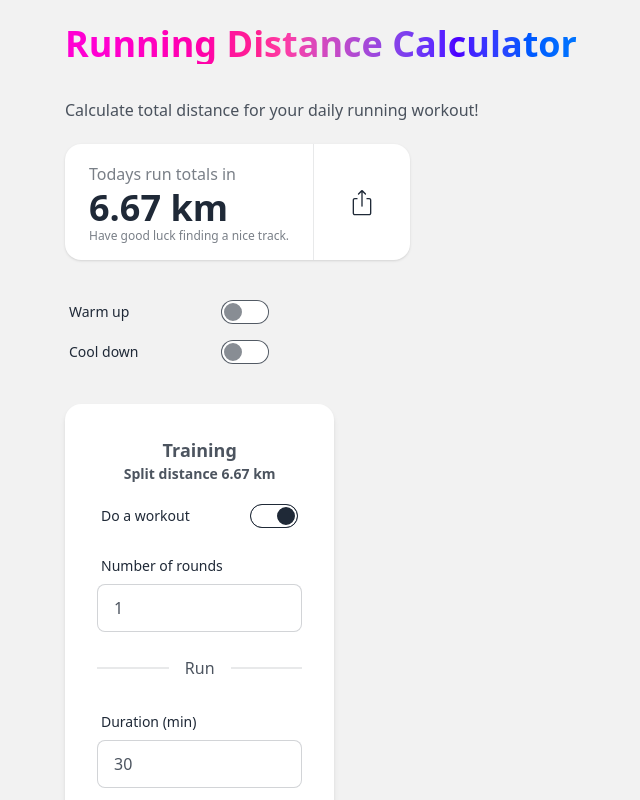
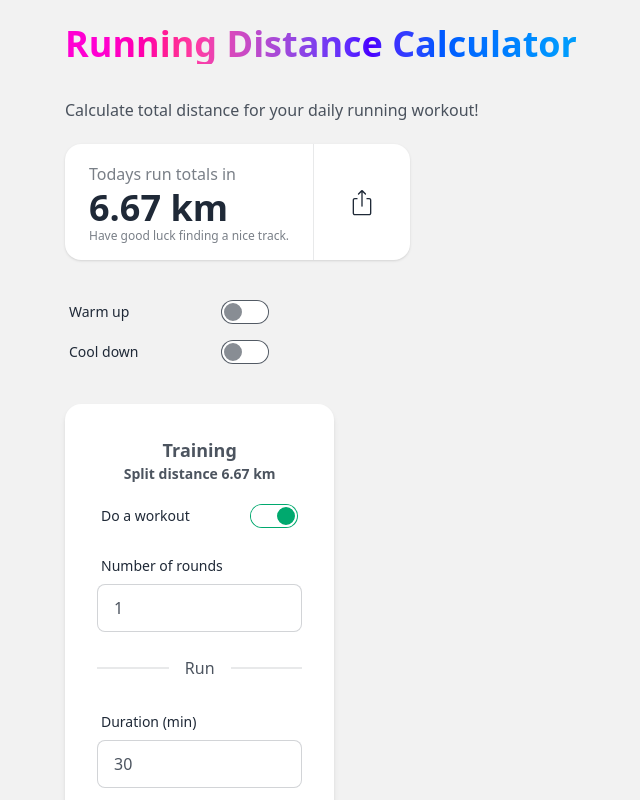
Before and after one commit to fabianschwab/runningCalculator, a SvelteKit app: page / in a window 1280 px wide. Both pictures are taken after a click on the label "Do a workout". Shown: the top 800 px of the page, without its empty margins (139-779 px from the left). Built offline with nearby package versions, Linux system fonts and the light colour scheme.

Commit message:
more colors and animations

```diff
--- a/src/lib/components/Training.svelte
+++ b/src/lib/components/Training.svelte
@@ -25,7 +25,11 @@
 		<div class="form-control">
 			<label class="label cursor-pointer">
 				<span class="label-text">Do a workout</span>
-				<input type="checkbox" class="toggle" bind:checked={trainingStore.enableWorkout} />
+				<input
+					type="checkbox"
+					class="toggle toggle-success"
+					bind:checked={trainingStore.enableWorkout}
+				/>
 			</label>
 		</div>
 		{#if trainingStore.enableWorkout}
@@ -102,7 +106,11 @@
 			<div class="form-control">
 				<label class="label cursor-pointer">
 					<span class="label-text">Skip last recover</span>
-					<input type="checkbox" class="toggle" bind:checked={trainingStore.skipLastRecover} />
+					<input
+						type="checkbox"
+						class="toggle toggle-warning"
+						bind:checked={trainingStore.skipLastRecover}
+					/>
 				</label>
 			</div>
 		{/if}
--- a/src/routes/+page.svelte
+++ b/src/routes/+page.svelte
@@ -97,6 +97,18 @@
 			trainingStore.skipLastRecover = skipLastRecover === 'true';
 		}
 	});
+
+	import { tweened } from 'svelte/motion';
+	import { cubicOut } from 'svelte/easing';
+
+	const tweened_value = tweened(0, {
+		duration: 400,
+		easing: cubicOut
+	});
+
+	$effect(() => {
+		$tweened_value = totalDistance;
+	});
 </script>
 
 {#if copied}
@@ -123,7 +135,7 @@
 	<div class="stats shadow">
 		<div class="stat">
 			<div class="stat-title">Todays run totals in</div>
-			<div class="stat-value">{totalDistance.toFixed(2)} km</div>
+			<div class="stat-value">{$tweened_value.toFixed(2)} km</div>
 			<div class="stat-desc">Have good luck finding a nice track.</div>
 		</div>
 		<div class="stat items-center">
@@ -167,10 +179,10 @@
 		background: linear-gradient(
 			90deg,
 			oklch(var(--s)) 4%,
-			color-mix(in oklch, oklch(var(--s)), oklch(var(--er))) 22%,
-			oklch(var(--p)) 45%,
-			color-mix(in oklch, oklch(var(--p)), oklch(var(--a))) 67%,
-			oklch(var(--a)) 100.2%
+			color-mix(in oklch, oklch(var(--s)), oklch(var(--er))) 12%,
+			oklch(var(--p)) 35%,
+			color-mix(in oklch, oklch(var(--p)), oklch(var(--a))) 57%,
+			oklch(var(--a)) 90.2%
 		);
 		background-clip: text;
 		color: transparent;
```
